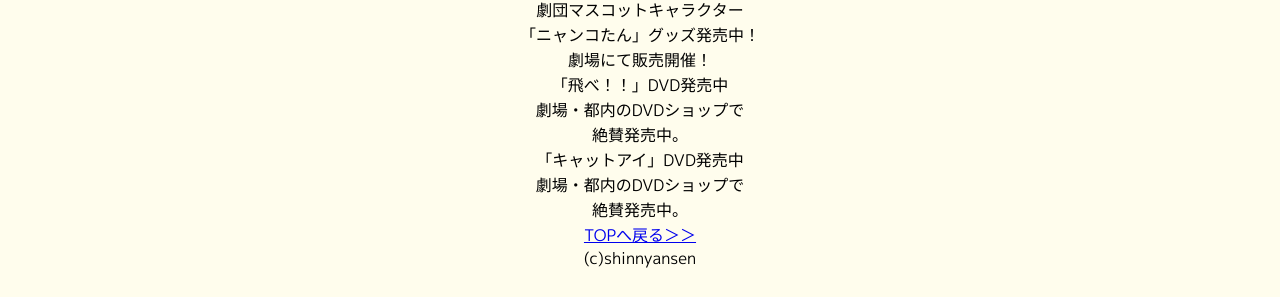
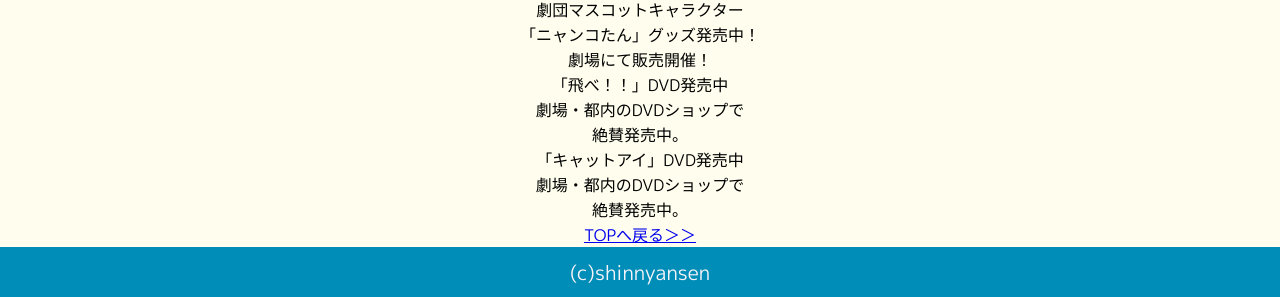
Before and after one commit to shiotanko/shinnyansen, a website: page top.html in a window 1280 px wide. Shown: the part 1352-1649 px from the top of the page. Before the commit the page ends 1622 px from the top, so only its background shows below. Drawn offline with Linux system fonts and the light colour scheme; a web font is replaced by a local one.

Commit message:
footerのscssの追加

```diff
--- a/scss/layout/l-header.scss
+++ b/scss/layout/l-header.scss
@@ -26,3 +26,15 @@ li{
 }
 
 }
+
+footer{
+    background-color:#008DB7;
+    font-size:20px;
+    color:#F4F3F9;
+    height:50px;
+    width:100%;
+
+    p{
+        padding:10px;
+    }
+}
```
Also changed, not shown: css/style.css.
